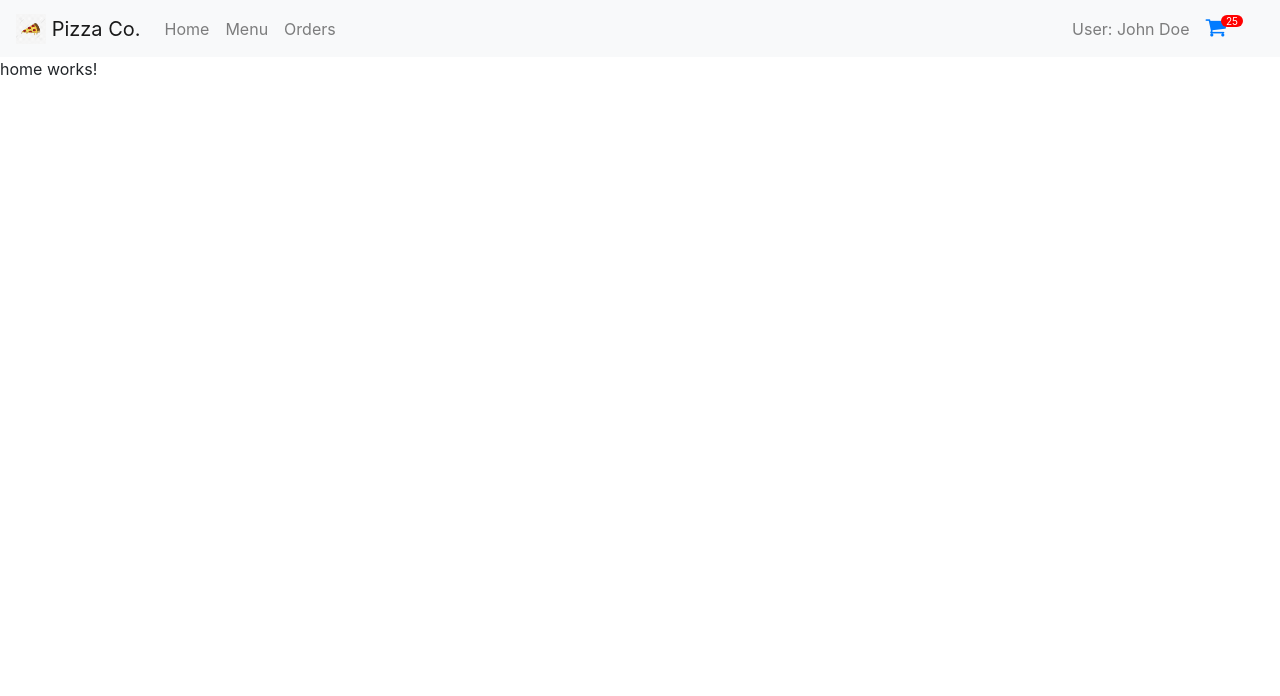
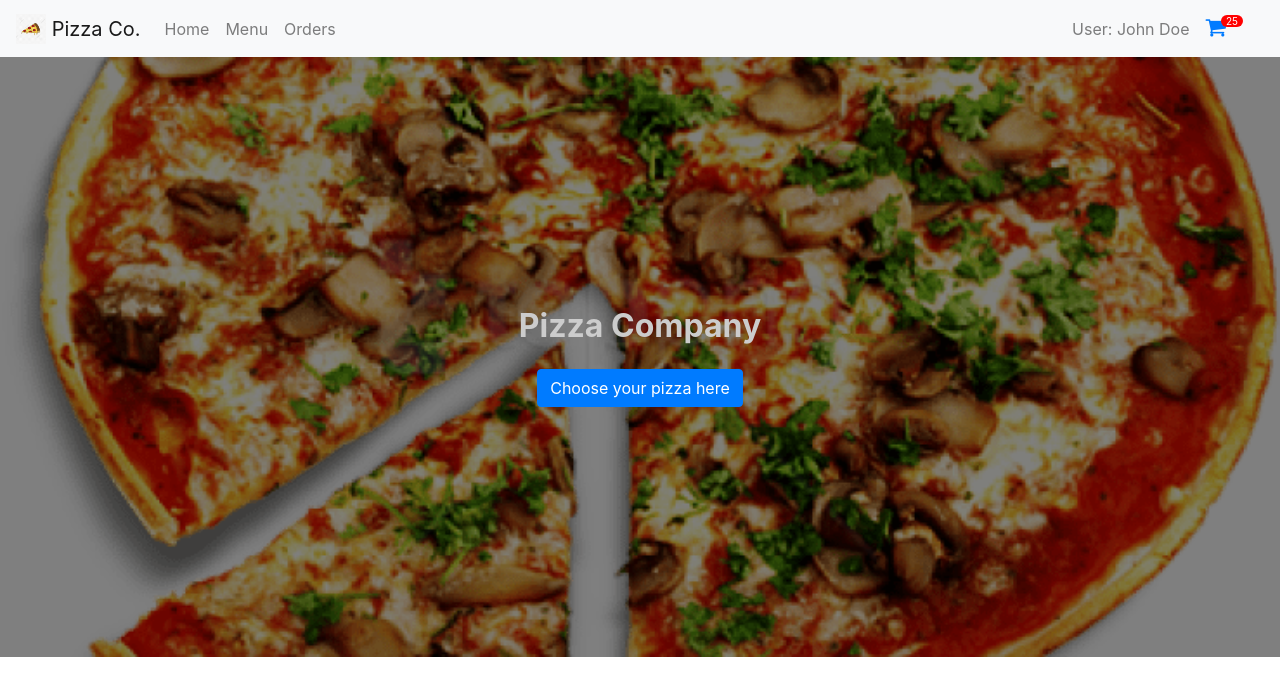
Before and after one commit to sovcharov/pizza, an Angular app: page /home in a window 1280 px wide. Shown: the top 696 px of the page. Built offline with nearby package versions, Linux system fonts and the light colour scheme.

Commit message:
Home page content added

```diff
--- a/src/app/pages/home/home.component.css
+++ b/src/app/pages/home/home.component.css
@@ -0,0 +1,28 @@
+.header {
+    display: table;
+    position: relative;
+    width: 100%;
+    height: 600px;
+    background: url(/assets/images/pizzaBig.png) no-repeat center center scroll;
+    -webkit-background-size: cover;
+    -moz-background-size: cover;
+    background-size: cover;
+    -o-background-size: cover;
+    color:#cccccc;
+}
+
+.text-vertical-center {
+    display: table-cell;
+    text-align: center;
+    vertical-align: middle;
+}
+
+.text-vertical-center h1 {
+    margin: 0;
+    padding: 0;
+    font-size: 4.5em;
+    font-weight: 700;
+}
+.overlay {
+    background: rgba(0, 0, 0, 0.5);
+}
--- a/src/app/pages/home/home.component.html
+++ b/src/app/pages/home/home.component.html
@@ -1 +1,7 @@
-<p>home works!</p>
+<header class="header">
+    <div class="text-vertical-center overlay">
+        <h1 style="font-size: 32px;">Pizza Company</h1>
+        <br/>
+        <button type="button" class="btn btn-primary" (click)="goToMenu()">Choose your pizza here</button >
+    </div>
+</header>
--- a/src/app/pages/home/home.component.ts
+++ b/src/app/pages/home/home.component.ts
@@ -1,15 +1,24 @@
 import { Component, OnInit } from '@angular/core';
+import { Router } from '@angular/router';
 
 @Component({
   selector: 'app-home',
   templateUrl: './home.component.html',
   styleUrls: ['./home.component.css']
 })
+
+
 export class HomeComponent implements OnInit {
+  name = "";
 
-  constructor() { }
+  constructor(private router: Router) { }
 
   ngOnInit(): void {
+
+  }
+
+  public goToMenu() {
+    this.router.navigateByUrl("/menu");
   }
 
 }
```
Also changed, not shown: src/assets/images/pizzaBig.png (added).
